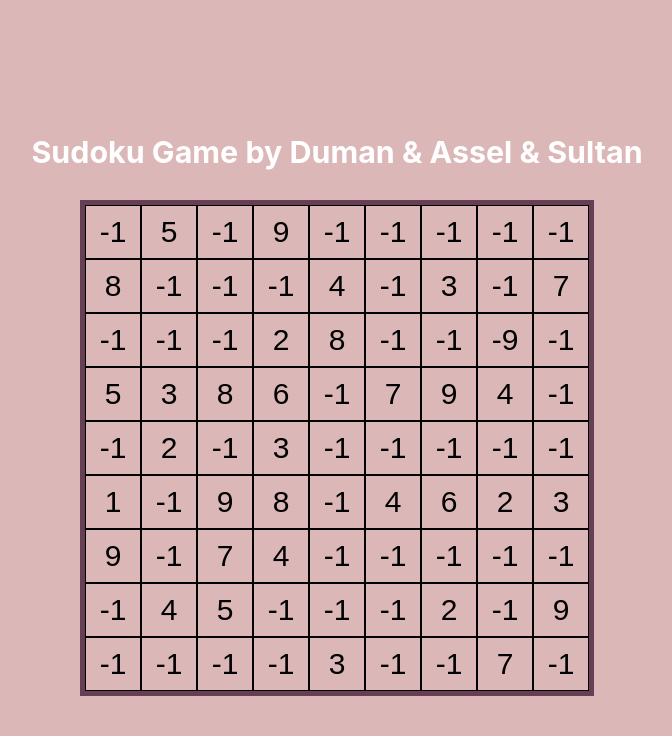
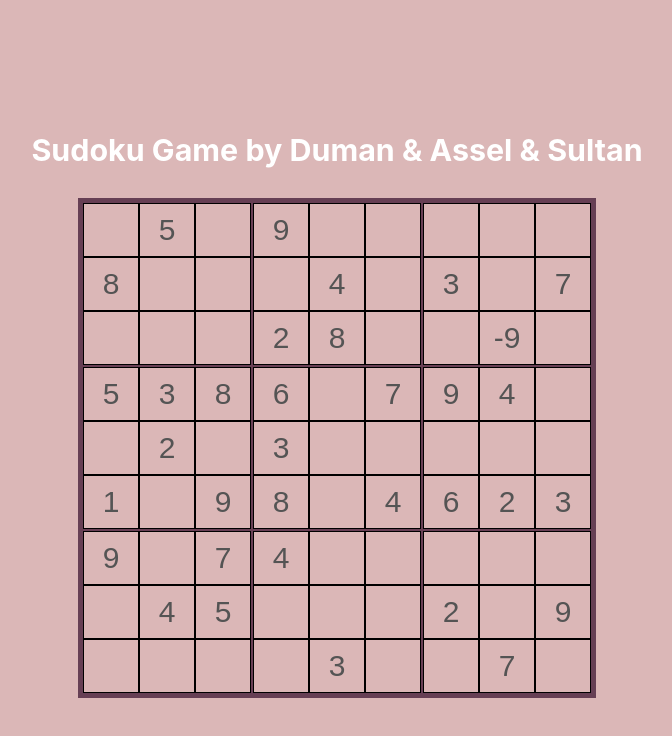
Before and after one commit to Syl9w/team-project, a React (Create React App) app: page / in a window 1280 px wide. Shown: the top 736 px of the page, without its empty margins (303-975 px from the left). Built offline with nearby package versions, Linux system fonts and the light colour scheme.

Commit message:
Update board design

```diff
--- a/src/App.css
+++ b/src/App.css
@@ -57,3 +57,11 @@ table{
 td{
   padding: 0;
 }
+
+.bold-border-right{
+  border-right: 2px solid #684055;
+}
+
+.bold-border-bottom{
+  border-bottom: 2px solid #684055;
+}
--- a/src/App.tsx
+++ b/src/App.tsx
@@ -15,7 +15,19 @@ const initial = [
 ]
 
 function App() {
-  const [board, setBoard] = useState(initial)
+  const [board, setBoard] = useState(getDeepCopy(initial))
+
+  function getDeepCopy(arr: number[][]) {
+    return JSON.parse(JSON.stringify(arr))
+  }
+
+  function onInputChange(e: React.ChangeEvent<HTMLInputElement>, row: number, col: number) {
+    var value = parseInt(e.target.value) || -1
+    var grid = getDeepCopy(board)
+    if (value === -1 || value >= 1 || value <= 9) grid[row][col] = value
+    setBoard(grid)
+  }
+
   return (
     <div className='App'>
       <header className='App-header'>
@@ -23,10 +35,18 @@ function App() {
         <table>
           <tbody>
             {[0, 1, 2, 3, 4, 5, 6, 7, 8].map((row, rindex) => (
-              <tr key={rindex}>
-                {[0, 1, 2, 3, 4, 5, 6, 7, 8].map((row, cindex) => (
-                  <td key={rindex + cindex}>
-                    <input value={board[rindex][cindex]} className='cell-input' />
+              <tr key={rindex} className={(row + 1) % 3 === 0 ? 'bold-border-bottom' : ''}>
+                {[0, 1, 2, 3, 4, 5, 6, 7, 8].map((col, cindex) => (
+                  <td
+                    key={rindex + cindex}
+                    className={(col + 1) % 3 === 0 ? 'bold-border-right' : ''}
+                  >
+                    <input
+                      onChange={(e) => onInputChange(e, rindex, cindex)}
+                      value={board[row][col] === -1 ? '' : board[rindex][cindex]}
+                      className='cell-input'
+                      disabled={initial[row][col] !== -1}
+                    />
                   </td>
                 ))}
               </tr>
```
